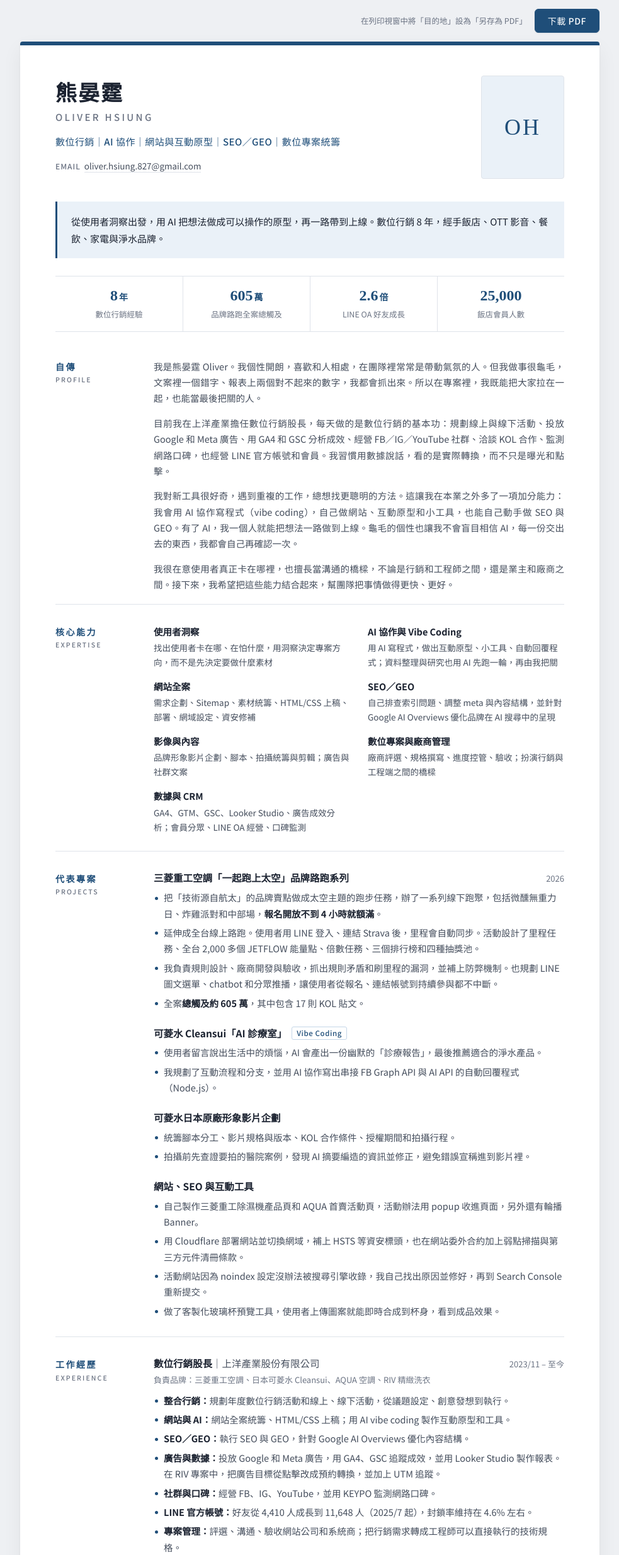
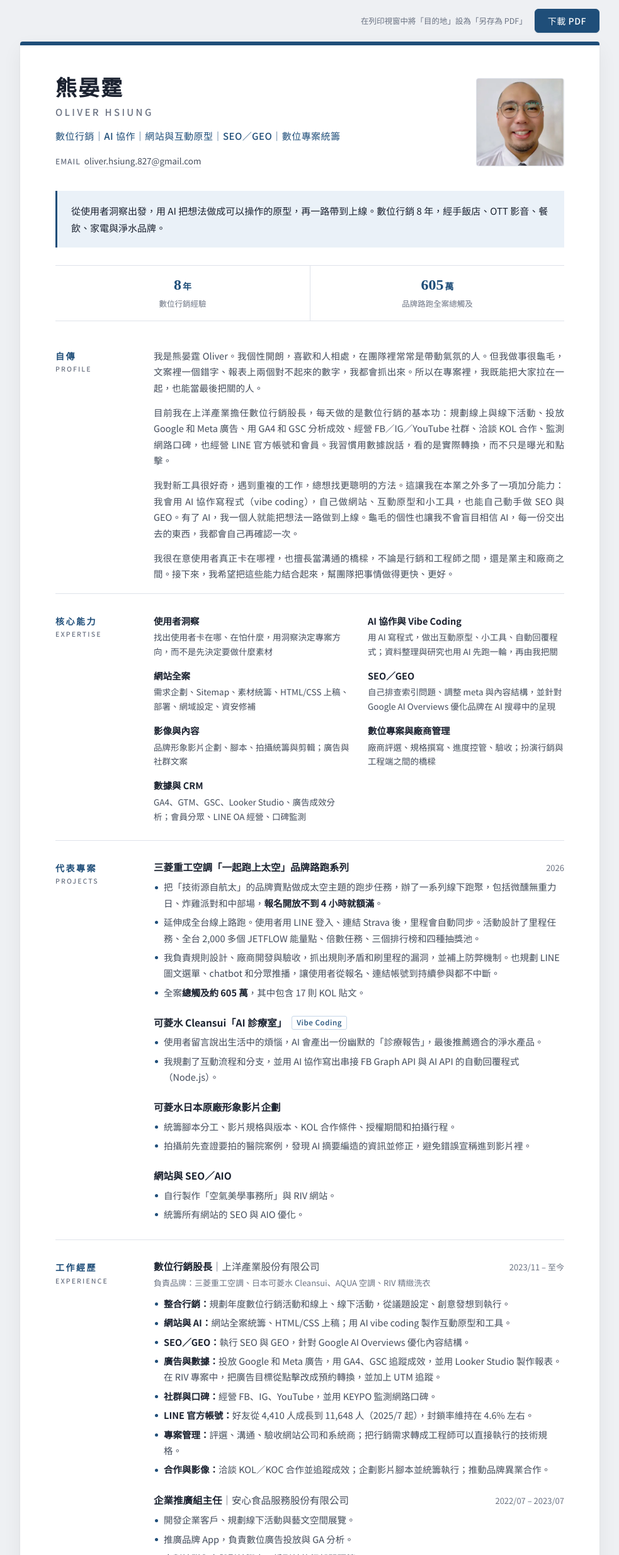
Before and after one commit to oliverhsiung827/resume, a plain HTML site: page index.html in a window 1280 px wide. Shown: the top 2469 px of the page at 63% size, without its empty margins (148-1131 px from the left). Drawn offline with Linux system fonts and the light colour scheme.

Commit message:
Add photo, trim stats, update web/SEO project
Co-Authored-By: Claude Opus 5.5 <noreply@anthropic.com>

```diff
--- a/index.html
+++ b/index.html
@@ -61,7 +61,7 @@
 
   /* ---------- Header ---------- */
   header.hero {
-    display: grid; grid-template-columns: 1fr 132px; gap: 32px; align-items: center;
+    display: grid; grid-template-columns: 1fr 140px; gap: 32px; align-items: center;
     padding: 48px 56px 36px;
     border-top: 6px solid var(--accent);
   }
@@ -74,11 +74,11 @@
   .contact a:hover { color: var(--accent); border-color: var(--accent); }
 
   .photo {
-    width: 132px; height: 164px; border-radius: 4px; overflow: hidden;
+    width: 140px; height: 140px; border-radius: 4px; overflow: hidden;
     background: var(--accent-soft); display: grid; place-items: center;
     border: 1px solid var(--line);
   }
-  .photo img { width: 100%; height: 100%; object-fit: cover; display: block; }
+  .photo img { width: 100%; height: 100%; object-fit: cover; object-position: center 35%; display: block; }
   .photo .initials { font-family: var(--serif); font-size: 36px; color: var(--accent); letter-spacing: .08em; }
 
   .summary {
@@ -87,7 +87,7 @@
   }
 
   .stats {
-    display: grid; grid-template-columns: repeat(4, 1fr);
+    display: grid; grid-template-columns: repeat(2, 1fr);
     margin: 28px 56px 0; border-top: 1px solid var(--line); border-bottom: 1px solid var(--line);
   }
   .stat { padding: 16px 12px; text-align: center; }
@@ -147,11 +147,9 @@
     .toolbar .hint { display: none; }
     .page { border-radius: 0; }
     header.hero { grid-template-columns: 1fr; padding: 32px 22px 24px; gap: 20px; }
-    .photo { order: -1; width: 104px; height: 130px; }
+    .photo { order: -1; width: 104px; height: 104px; }
     .summary { margin: 0 22px; }
-    .stats { margin: 22px 22px 0; grid-template-columns: repeat(2, 1fr); }
-    .stat:nth-child(3) { border-left: 0; }
-    .stat:nth-child(n+3) { border-top: 1px solid var(--line); }
+    .stats { margin: 22px 22px 0; }
     main { padding: 4px 22px 36px; }
     section.block { grid-template-columns: 1fr; gap: 12px; }
     .skills { grid-template-columns: 1fr; }
@@ -172,7 +170,7 @@
     .headline { font-size: 10.5pt; margin-top: 10px; }
     .contact { font-size: 9.5pt; margin-top: 8px; }
     .contact a { border-bottom: 0; }
-    .photo { width: 96px; height: 120px; }
+    .photo { width: 96px; height: 96px; }
     .summary { margin: 0; padding: 10px 14px; font-size: 10pt; }
     .stats { margin: 14px 0 0; }
     .stat { padding: 9px 6px; }
@@ -193,7 +191,6 @@
     dl.tools { grid-template-columns: 82px 1fr; gap: 4px 14px; margin-bottom: 12px; }
     .edu { margin-bottom: 8px; }
     h2, h3, .entry-head, .meta { break-after: avoid; page-break-after: avoid; }
-    .stats { grid-template-columns: repeat(4, 1fr); }
   }
 </style>
 </head>
@@ -217,8 +214,7 @@
       </ul>
     </div>
     <div class="photo">
-      <!-- 大頭照：將照片存為同資料夾的 photo.jpg -->
-      <img src="photo.jpg" alt="熊晏霆大頭照" onerror="this.remove(); document.querySelector('.photo').innerHTML='<span class=&quot;initials&quot;>OH</span>';">
+      <img src="photo.png" alt="熊晏霆大頭照" onerror="this.remove(); document.querySelector('.photo').innerHTML='<span class=&quot;initials&quot;>OH</span>';">
     </div>
   </header>
 
@@ -229,8 +225,6 @@
   <div class="stats" aria-label="重點成果">
     <div class="stat"><div class="num">8<small>年</small></div><div class="lbl">數位行銷經驗</div></div>
     <div class="stat"><div class="num">605<small>萬</small></div><div class="lbl">品牌路跑全案總觸及</div></div>
-    <div class="stat"><div class="num">2.6<small>倍</small></div><div class="lbl">LINE OA 好友成長</div></div>
-    <div class="stat"><div class="num">25,000</div><div class="lbl">飯店會員人數</div></div>
   </div>
 
   <main>
@@ -297,13 +291,11 @@
 
         <div class="entry">
           <div class="entry-head">
-            <h3>網站、SEO 與互動工具</h3>
+            <h3>網站與 SEO／AIO</h3>
           </div>
           <ul class="points">
-            <li>自己製作三菱重工除濕機產品頁和 AQUA 首賣活動頁，活動辦法用 popup 收進頁面，另外還有輪播 Banner。</li>
-            <li>用 Cloudflare 部署網站並切換網域，補上 HSTS 等資安標頭，也在網站委外合約加上弱點掃描與第三方元件清冊條款。</li>
-            <li>活動網站因為 noindex 設定沒辦法被搜尋引擎收錄，我自己找出原因並修好，再到 Search Console 重新提交。</li>
-            <li>做了客製化玻璃杯預覽工具，使用者上傳圖案就能即時合成到杯身，看到成品效果。</li>
+            <li>自行製作「空氣美學事務所」與 RIV 網站。</li>
+            <li>統籌所有網站的 SEO 與 AIO 優化。</li>
           </ul>
         </div>
       </div>
```
Also changed, not shown: photo.png (added).
